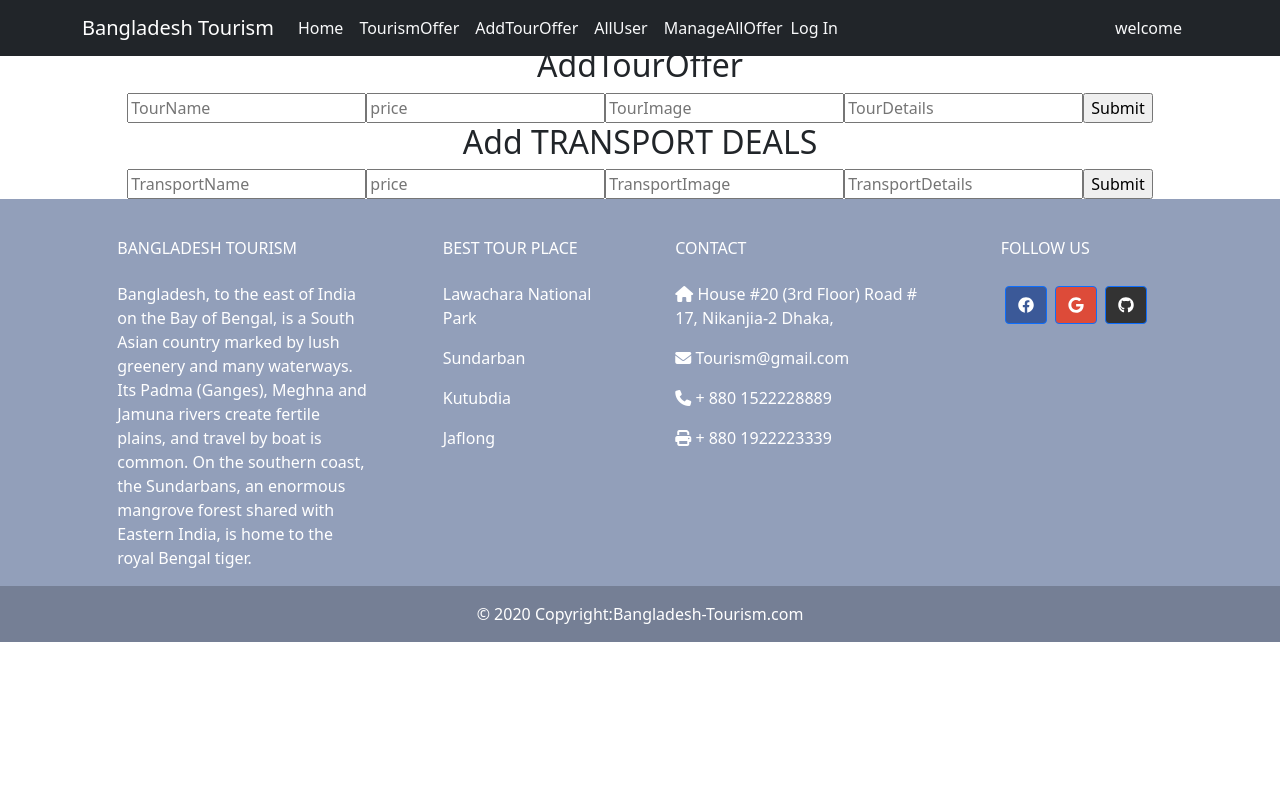
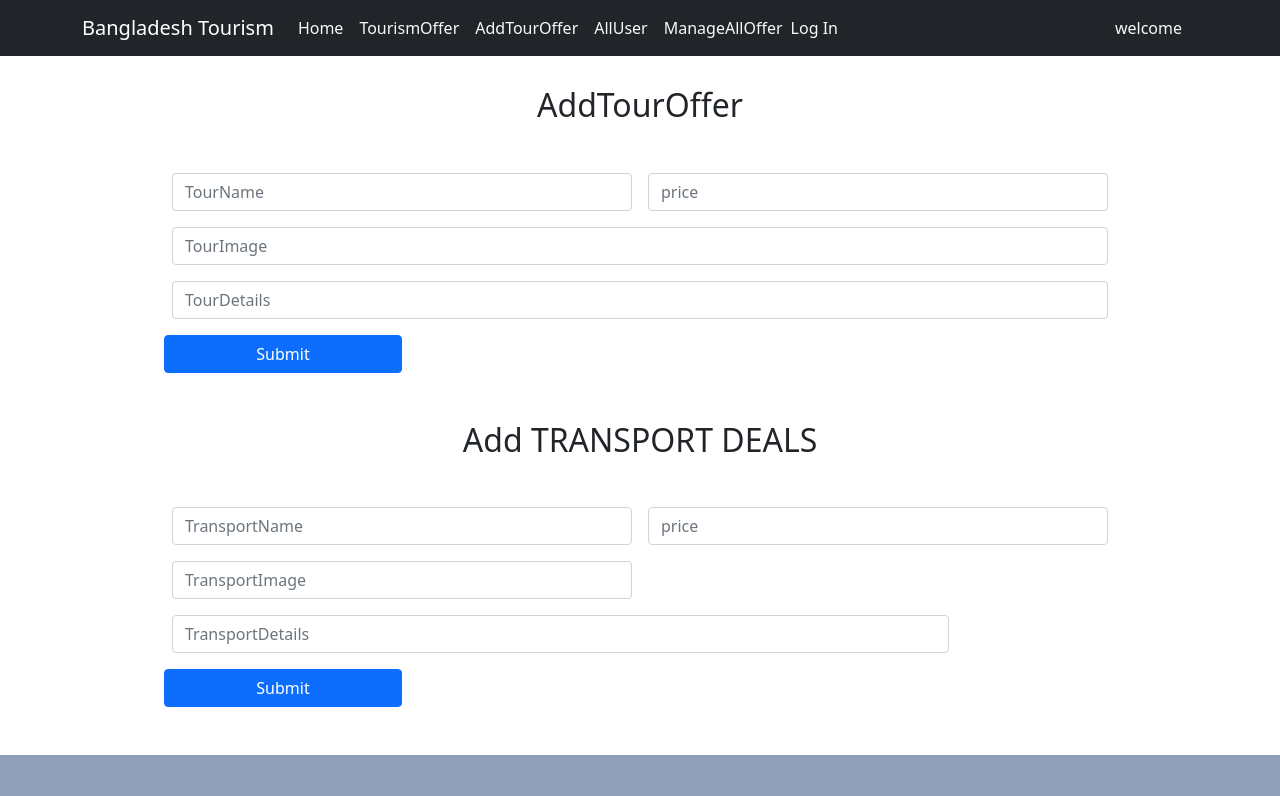
Before and after one commit to Mrinal-KANTI55/BangladeshTourism, a React (Create React App) app: page /addtouroffer in a window 1280 px wide. Shown: the top 796 px of the page. Built offline with nearby package versions, Linux system fonts and the light colour scheme; no server answers.

Commit message:
degin the form

```diff
--- a/src/Pages/AddTourOffer/AddTourOffer.js
+++ b/src/Pages/AddTourOffer/AddTourOffer.js
@@ -3,7 +3,7 @@ import React from 'react';
 import { useForm } from 'react-hook-form';
 
 const AddTourOffer = () => {
-    const { register, handleSubmit, reset } = useForm ();
+    const { register, handleSubmit, reset } = useForm();
     const onSubmit = data => {
         // console.log(data);
         axios.post('http://localhost:4000/offer', data)
@@ -11,33 +11,57 @@ const AddTourOffer = () => {
                 console.log(response);
                 reset();
             })
-        }
-        const onClick=data=>{
-            // console.log(data);
+    }
+    const onClick = data => {
+        // console.log(data);
         axios.post('http://localhost:4000/transportInfo', data)
             .then(response => {
                 console.log(response);
                 reset();
             })
-        }
+    }
     return (
         <div>
-            <h2>AddTourOffer</h2>
-            <form onSubmit={handleSubmit(onSubmit)}>
-                <input {...register("TourName")} placeholder='TourName' />
-                <input type="number"  {...register("price")} placeholder='price' />
-                <input {...register("TourImage")} placeholder='TourImage' />
-                <input {...register("TourDetails")} placeholder='TourDetails' />
-                <input type="submit" />
-            </form>
-            <h2>Add TRANSPORT DEALS</h2>
-            <form onSubmit={handleSubmit(onClick)}>
-                <input {...register("TransportName")} placeholder='TransportName' />
-                <input type="number"  {...register("price")} placeholder='price' />
-                <input {...register("TransportImage")} placeholder='TransportImage' />
-                <input {...register("TransportDetails")} placeholder='TransportDetails' />
-                <input type="submit" />
-            </form>
+            <h2 className='mt-5'>AddTourOffer</h2>
+            <div className='container mt-5 w-75'>
+                <form className="row g-3" onSubmit={handleSubmit(onSubmit)}>
+                    <div className='col-lg-6'>
+                        <input class="form-control" {...register("TourName")} placeholder='TourName' />
+                    </div>
+                    <div className='col-lg-6'>
+                        <input type="number" class="form-control" {...register("price")} placeholder='price' />
+                    </div>
+                    <div className='col-lg-12'>
+                        <input class="form-control" {...register("TourImage")} placeholder='TourImage' />
+                    </div>
+                    <div className='col-lg-12'>
+                        <input class="form-control" {...register("TourDetails")} placeholder='TourDetails' />
+                    </div>
+                    <input className='btn btn-primary w-25 text-center' type="submit" />
+                </form>
+
+            </div>
+
+            <h2 className='mt-5'>Add TRANSPORT DEALS</h2>
+            <div className='container my-5 w-75'>
+                <form className="row g-3" onSubmit={handleSubmit(onClick)}>
+                    <div className='col-lg-6'>
+                        <input class="form-control" {...register("TransportName")} placeholder='TransportName' />
+                    </div>
+                    <div className='col-lg-6'>
+                        <input class="form-control" type="number"  {...register("price")} placeholder='price' />
+                    </div>
+                    <div className='col-lg-6'>
+                        <input class="form-control" {...register("TransportImage")} placeholder='TransportImage' />
+                    </div>
+                    <div className='col-lg-10'>
+                        <input class="form-control" {...register("TransportDetails")} placeholder='TransportDetails' />
+                    </div>
+                    <input className='btn btn-primary w-25 text-center' type="submit" />
+                </form>
+
+            </div>
+
         </div>
     );
 };
--- a/src/Pages/AllUser/AllUser.js
+++ b/src/Pages/AllUser/AllUser.js
@@ -13,7 +13,7 @@ const AllUser = () => {
     }, []);
     return (
         <div>
-            <h2>All User {user.length} </h2>
+            <h2 className='mt-5'>All User Information </h2>
             {
                 user.map(userInfo => <SingleUser key={userInfo._id} user={userInfo}></SingleUser>)
             }
--- a/src/Pages/AllUser/SingleUser/SingleUser.js
+++ b/src/Pages/AllUser/SingleUser/SingleUser.js
@@ -1,10 +1,61 @@
+// import React from 'react';
+
+// const SingleUser = (props) => {
+//     const {userEmail}=props.user;
+//     return (
+//         <div>
+//             <h4>{userEmail}</h4>
+//         </div>
+//     );
+// };
+
+// export default SingleUser;
 import React from 'react';
+import { Button, Table } from 'react-bootstrap';
 
 const SingleUser = (props) => {
-    const {userEmail}=props.user;
+    const { _id, userName, userEmail, userAddress, userPhoneNumber } = props.user;
+    const handelDelete = id => {
+        const conform = window.confirm('Are you sure delete this account');
+        if (conform) {
+            const url = `http://localhost:4000/user/${id}`;
+            fetch(url, {
+                method: 'DELETE'
+            })
+                .then(res => res.json())
+                .then(data => {
+                    if (data.deletedCount > 0) {
+                        alert('deleted ');
+                    }
+                })
+        }
+
+    }
     return (
-        <div>
-            <h4>{userEmail}</h4>
+        <div className='container mt-5'>
+            <Table striped bordered hover>
+                <thead>
+                    <tr>
+                        <th>Customer Name</th>
+                        <th>Email</th>
+                        <th>Address</th>
+                        <th>Contact Number</th>
+                        <th>Decision</th>
+                    </tr>
+                </thead>
+                <tbody>
+                    <tr>
+                        <td>{userName}</td>
+                        <td>{userEmail}</td>
+                        <td>{userAddress}</td>
+                        <td>{userPhoneNumber}</td>
+                        <td> <Button onClick={() => {
+                            handelDelete(_id)
+                        }}>X</Button> </td>
+                    </tr>
+                </tbody>
+            </Table>
+
         </div>
     );
 };
--- a/src/Pages/ManageAllOffer/UserBuyOffer/UserBuyOffer.js
+++ b/src/Pages/ManageAllOffer/UserBuyOffer/UserBuyOffer.js
@@ -4,6 +4,8 @@ import { Button, Table } from 'react-bootstrap';
 const UserBuyOffer = (props) => {
     const { _id, userName, userEmail, location_id, userAddress, userPhoneNumber, OrederState } = props.offer;
     const handelDelete = id => {
+        const conform = window.confirm('Are you sure delete this account');
+        if (conform) {
             const url = `http://localhost:4000/user/${id}`;
             fetch(url, {
                 method: 'DELETE'
@@ -16,6 +18,7 @@ const UserBuyOffer = (props) => {
 
                 })
 
+        }
     }
     return (
         <div>
```
Lines whose indentation alone changed are shown as unchanged.
